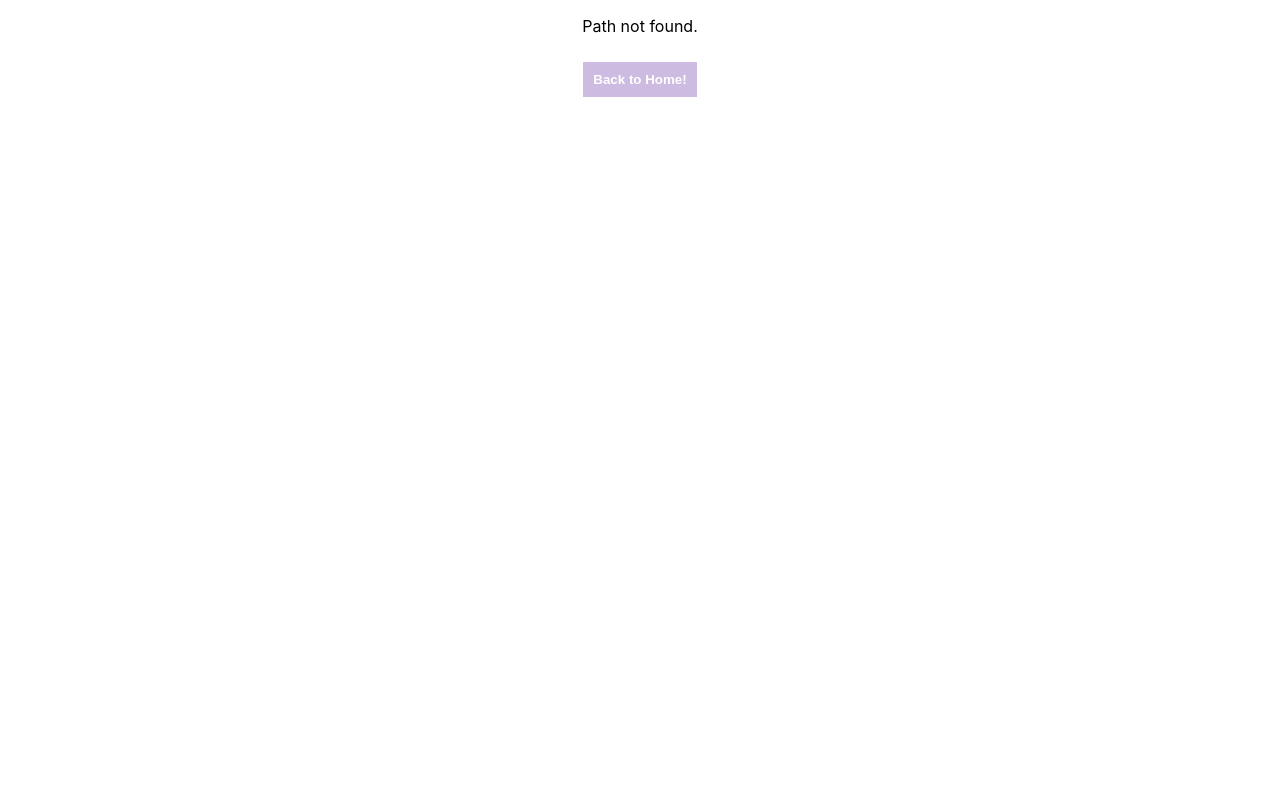
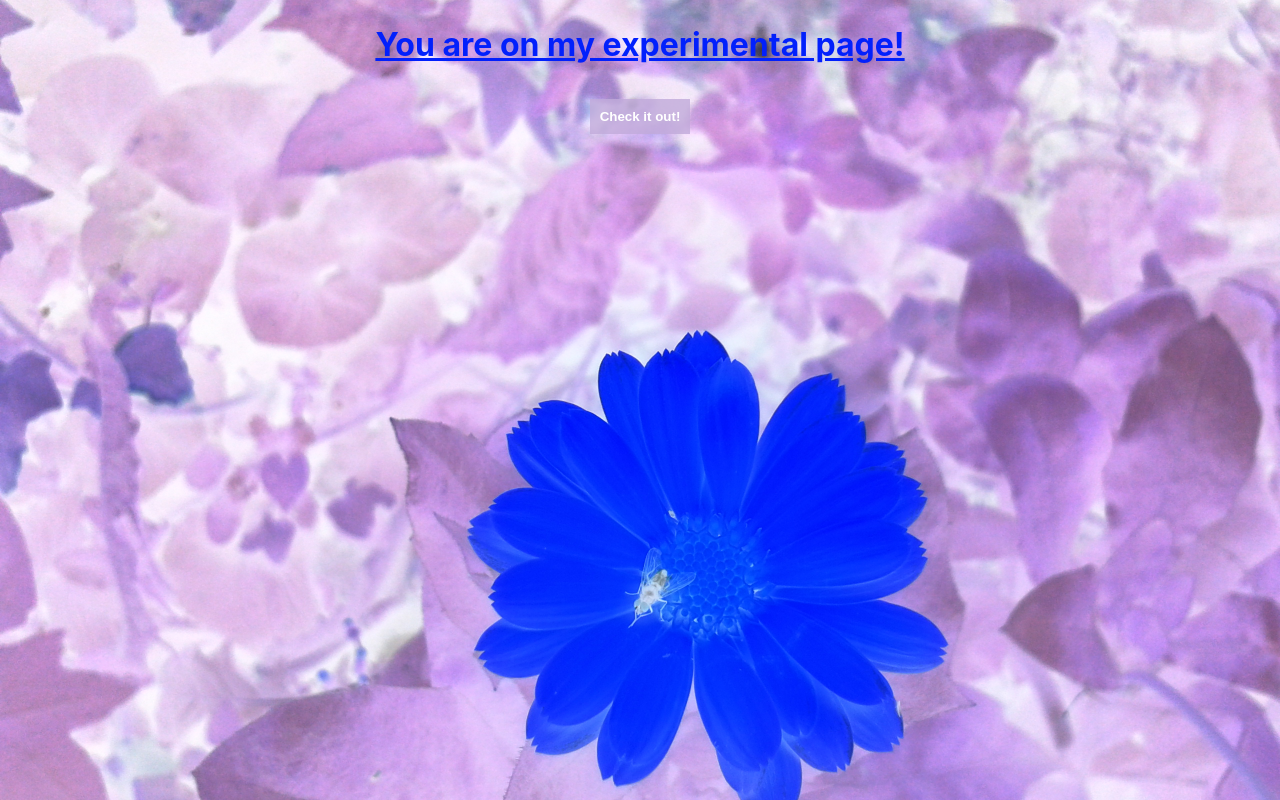
Before and after one commit to FanniTakax/my_experimental_page, a React (Create React App) app: page / in a window 1280 px wide. Before the commit this address had no page. Built offline with nearby package versions, Linux system fonts and the light colour scheme.

Commit message:
experimenting

```diff
--- a/src/App.js
+++ b/src/App.js
@@ -17,8 +17,8 @@ function App() {
           <MainPage/>
         </Route>
         <Route path="*">
-            <NoMatch />
-          </Route>
+          <LandingPage />
+        </Route>
       </Switch>
     </Router>
   );
```
